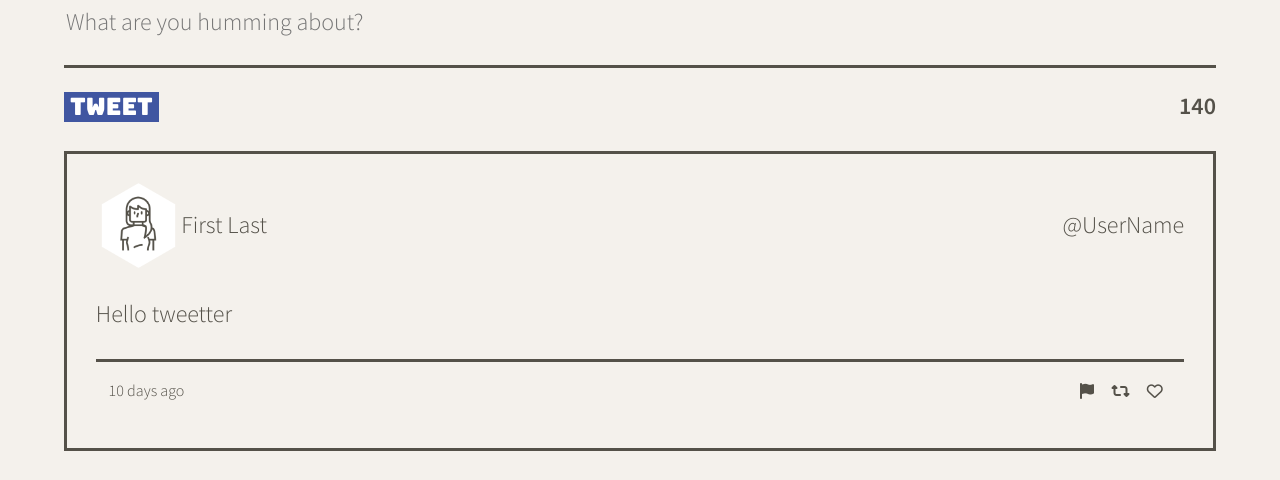
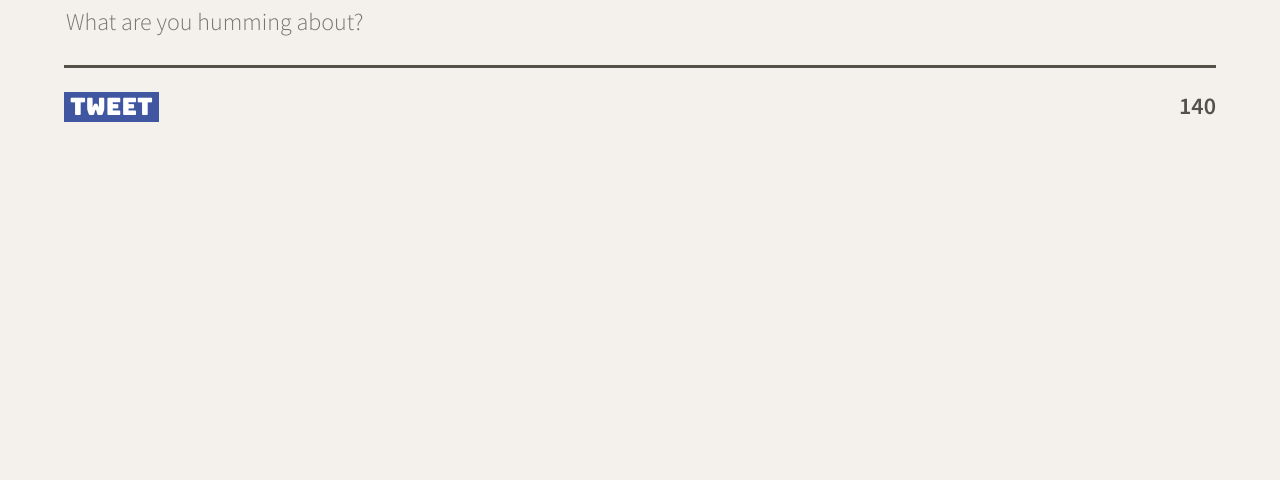
Before and after one commit to YagneshP/tweeter, a website: page public/index.html in a window 1280 px wide. Shown: the part 615-1095 px from the top of the page. After the commit the page ends 800 px from the top, so only its background shows below. Drawn offline with nearby package versions, Linux system fonts and the light colour scheme.

Commit message:
Remove hard-coded article tag for new tweet

```diff
--- a/public/index.html
+++ b/public/index.html
@@ -19,6 +19,7 @@
     <!-- External JS -->
     <script src="https://ajax.googleapis.com/ajax/libs/jquery/3.4.1/jquery.min.js"></script>
     <script src="https://kit.fontawesome.com/9b1b322d51.js" crossorigin="anonymous"></script>
+    <script src="https://cdnjs.cloudflare.com/ajax/libs/timeago.js/4.0.2/timeago.min.js" integrity="sha512-SVDh1zH5N9ChofSlNAK43lcNS7lWze6DTVx1JCXH1Tmno+0/1jMpdbR8YDgDUfcUrPp1xyE53G42GFrcM0CMVg==" crossorigin="anonymous" referrerpolicy="no-referrer"></script>
     <!-- App JS -->
     <script type="text/javascript" src="/scripts/client.js"></script>
     <script type="text/javascript" src="scripts/composer-char-counter.js"></script>
@@ -57,28 +58,6 @@
         </form>
       </section>
       <section id="tweet-container">
-        <article class="tweeter-box">
-          <header>
-            <div class="profile">
-              <img src='/images/profile-hex.png' width="25%">
-              <p>First Last</p>
-            </div>
-            <div>
-              <p>@UserName</p>
-            </div>
-          </header>
-          <main class="message">
-            Hello tweetter
-          </main>
-          <footer>
-            <div>10 days ago</div>
-            <div class="icons">
-              <i class="fas fa-flag"></i>
-              <i class="fas fa-retweet"></i>
-              <i class="far fa-heart"></i>
-            </div>
-          </footer>
-        </article>
       </section>
     </main>
   </body>
```
